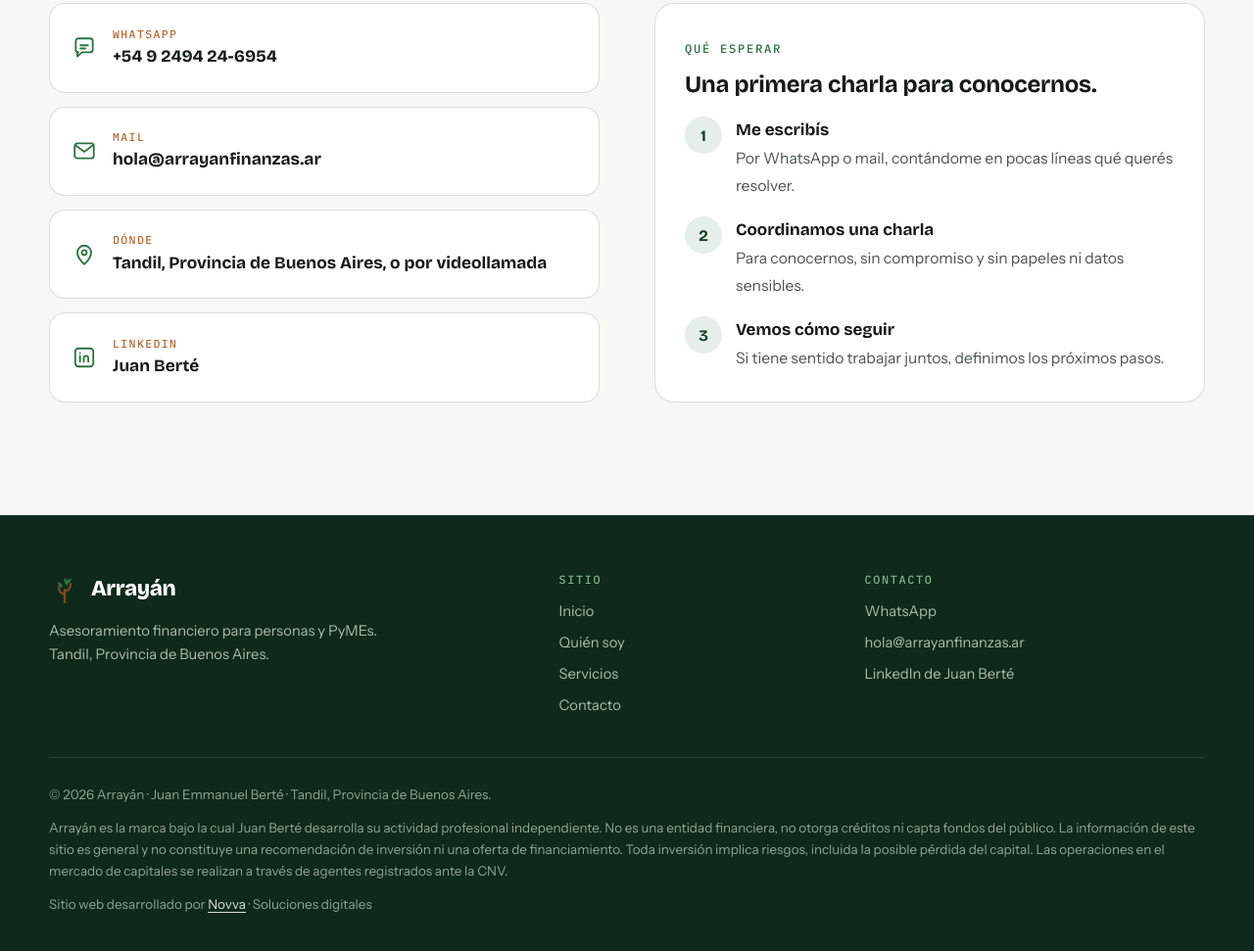
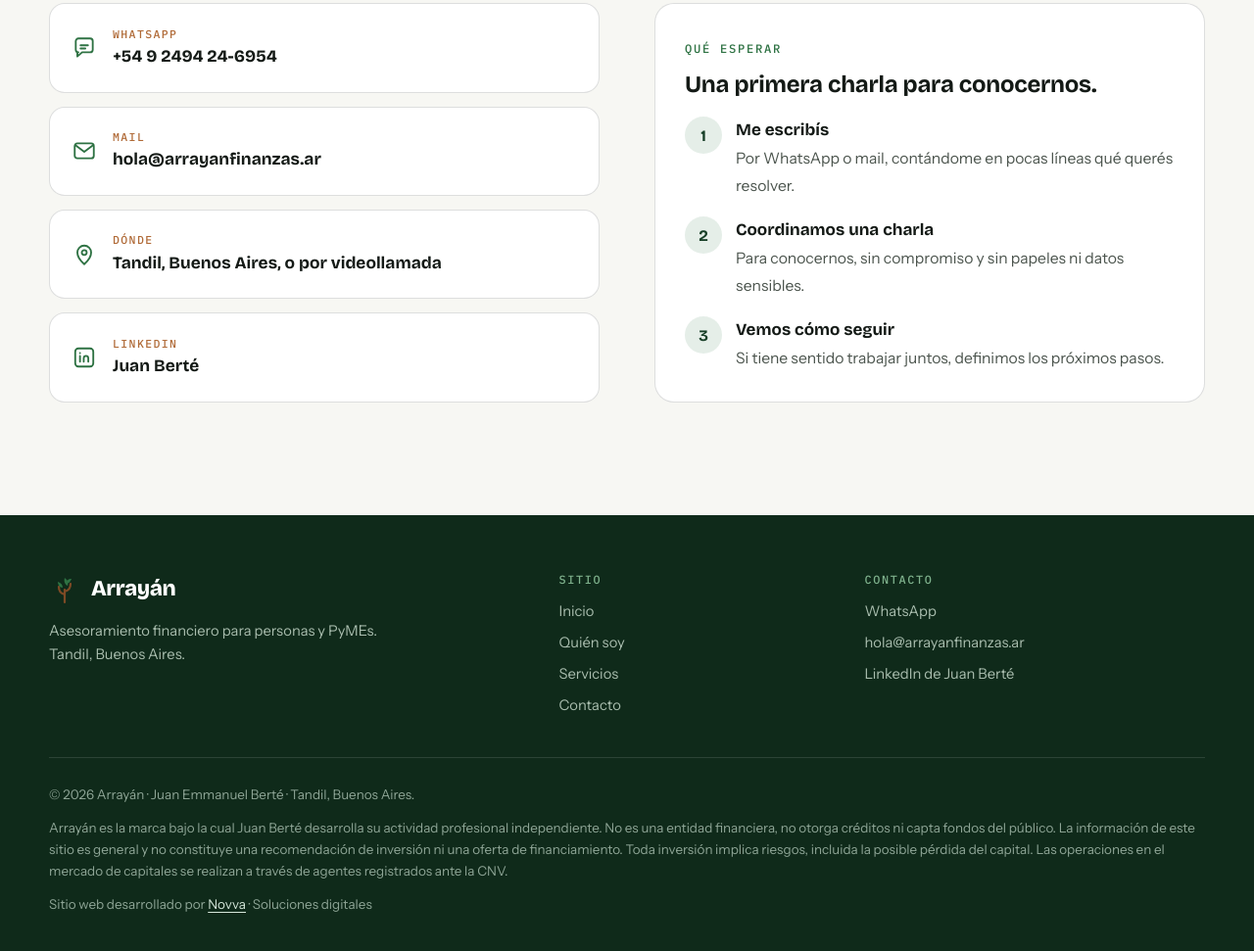
Before and after one commit to FacuAntivero/arrayan-finanzas, a plain HTML site: page contacto.html in a window 1280 px wide. Shown: the part 541-1512 px from the top of the page at 98% size. Drawn offline with nearby package versions, Linux system fonts and the light colour scheme; a web font is replaced by a local one.

Commit message:
Shorten location text

```diff
--- a/contacto.html
+++ b/contacto.html
@@ -21,7 +21,7 @@
 </head>
 <body>
 <div class="topbar"><div class="wrap">
-  <span><svg viewBox="0 0 24 24" fill="none" stroke="currentColor" stroke-width="1.7" stroke-linecap="round" stroke-linejoin="round" aria-hidden="true"><path d="M12 21s-6.5-5.6-6.5-11a6.5 6.5 0 0 1 13 0c0 5.4-6.5 11-6.5 11z"/><circle cx="12" cy="10" r="2.3"/></svg> Tandil, Provincia de Buenos Aires · también por videollamada</span>
+  <span><svg viewBox="0 0 24 24" fill="none" stroke="currentColor" stroke-width="1.7" stroke-linecap="round" stroke-linejoin="round" aria-hidden="true"><path d="M12 21s-6.5-5.6-6.5-11a6.5 6.5 0 0 1 13 0c0 5.4-6.5 11-6.5 11z"/><circle cx="12" cy="10" r="2.3"/></svg> Tandil, Buenos Aires · también por videollamada</span>
   <span><a href="mailto:hola@arrayanfinanzas.ar">hola@arrayanfinanzas.ar</a></span>
 </div></div>
 <header class="nav" id="nav">
@@ -44,7 +44,7 @@
     <div class="chan rv">
       <a href="#" data-wa="home"><svg viewBox="0 0 24 24" fill="none" stroke="currentColor" stroke-width="1.7" stroke-linecap="round" stroke-linejoin="round" aria-hidden="true"><path d="M4 5.5A2.5 2.5 0 0 1 6.5 3h11A2.5 2.5 0 0 1 20 5.5v8a2.5 2.5 0 0 1-2.5 2.5H10l-4.5 4v-4H6.5A2.5 2.5 0 0 1 4 13.5z"/><path d="M8.5 9.5h7M8.5 12.5h4.5"/></svg><span><small>WhatsApp</small><b>+54 9 2494 24-6954</b></span></a>
       <a href="mailto:hola@arrayanfinanzas.ar?subject=Consulta%20desde%20la%20web%20%C2%B7%20Array%C3%A1n"><svg viewBox="0 0 24 24" fill="none" stroke="currentColor" stroke-width="1.7" stroke-linecap="round" stroke-linejoin="round" aria-hidden="true"><rect x="3" y="5" width="18" height="14" rx="2.5"/><path d="M4 7l8 6 8-6"/></svg><span><small>Mail</small><b>hola@arrayanfinanzas.ar</b></span></a>
-      <div><svg viewBox="0 0 24 24" fill="none" stroke="currentColor" stroke-width="1.7" stroke-linecap="round" stroke-linejoin="round" aria-hidden="true"><path d="M12 21s-6.5-5.6-6.5-11a6.5 6.5 0 0 1 13 0c0 5.4-6.5 11-6.5 11z"/><circle cx="12" cy="10" r="2.3"/></svg><span><small>Dónde</small><b>Tandil, Provincia de Buenos Aires, o por videollamada</b></span></div>
+      <div><svg viewBox="0 0 24 24" fill="none" stroke="currentColor" stroke-width="1.7" stroke-linecap="round" stroke-linejoin="round" aria-hidden="true"><path d="M12 21s-6.5-5.6-6.5-11a6.5 6.5 0 0 1 13 0c0 5.4-6.5 11-6.5 11z"/><circle cx="12" cy="10" r="2.3"/></svg><span><small>Dónde</small><b>Tandil, Buenos Aires, o por videollamada</b></span></div>
       <a href="https://www.linkedin.com/in/juan-bert%C3%A9-9b8617164/" target="_blank" rel="noopener"><svg viewBox="0 0 24 24" fill="none" stroke="currentColor" stroke-width="1.7" stroke-linecap="round" stroke-linejoin="round" aria-hidden="true"><rect x="3.5" y="3.5" width="17" height="17" rx="3"/><path d="M8 10.5V16M8 7.8v.1M11.5 16v-3.2c0-1.4 1-2.3 2.2-2.3s2.1.9 2.1 2.3V16"/></svg><span><small>LinkedIn</small><b>Juan Berté</b></span></a>
     </div>
     <div class="expect rv" style="--i:1">
@@ -64,7 +64,7 @@
     <div class="fgrid">
       <div>
         <a class="brand" href="index.html"><svg viewBox="0 0 32 32" aria-hidden="true"><path d="M16 29V16M16 21c-4-1-6-4-6-8M16 18c4-1 6-4 6-8" fill="none" stroke="#7e4a25" stroke-width="2.2" stroke-linecap="round"/><path d="M16 4c3 2 4 5 3 8-3-1-4-5-3-8zM9 8c3 1 5 3 5 6-3 0-5-3-5-6zM23 5c-1 3-3 5-6 5 0-3 3-5 6-5z" fill="#2E7243"/></svg><span>Arrayán</span></a>
-        <p>Asesoramiento financiero para personas y PyMEs.<br>Tandil, Provincia de Buenos Aires.</p>
+        <p>Asesoramiento financiero para personas y PyMEs.<br>Tandil, Buenos Aires.</p>
       </div>
       <div>
         <h4>Sitio</h4>
@@ -80,7 +80,7 @@
       </div>
     </div>
     <div class="flegal">
-      <p><a class="priv" href="gestion.html" rel="nofollow">©</a> 2026 Arrayán · Juan Emmanuel Berté · Tandil, Provincia de Buenos Aires.</p>
+      <p><a class="priv" href="gestion.html" rel="nofollow">©</a> 2026 Arrayán · Juan Emmanuel Berté · Tandil, Buenos Aires.</p>
       <p>Arrayán es la marca bajo la cual Juan Berté desarrolla su actividad profesional independiente. No es una entidad financiera, no otorga créditos ni capta fondos del público. La información de este sitio es general y no constituye una recomendación de inversión ni una oferta de financiamiento. Toda inversión implica riesgos, incluida la posible pérdida del capital. Las operaciones en el mercado de capitales se realizan a través de agentes registrados ante la CNV.</p>
       <p class="credit">Sitio web desarrollado por <a href="https://www.novva.com.ar/" target="_blank" rel="noopener">Novva</a> · Soluciones digitales</p>
       <!-- A CONFIRMAR CON JUAN / ASESOR LEGAL: (1) situación de matrícula o registro CNV (hoy se asume que no tiene); (2) si cobrar de Balanz una comisión por cada operación de los clientes requiere algún registro o figura (agente productor / asesor) y cómo debe decirse; (3) no se publica el porcentaje de comisión hasta tenerlo confirmado. -->
```
Also changed, not shown: index.html (+3 -3 lines), juan.html (+3 -3 lines), servicios.html (+3 -3 lines).
